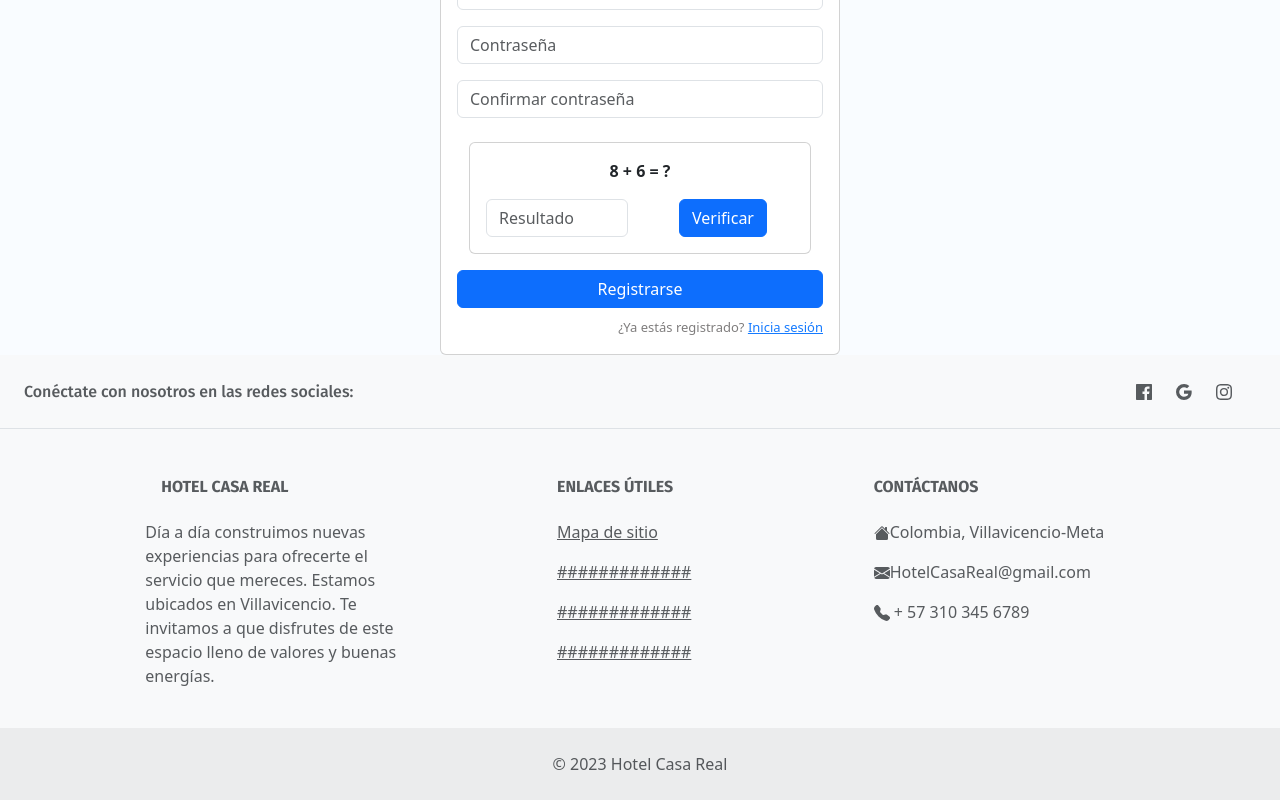
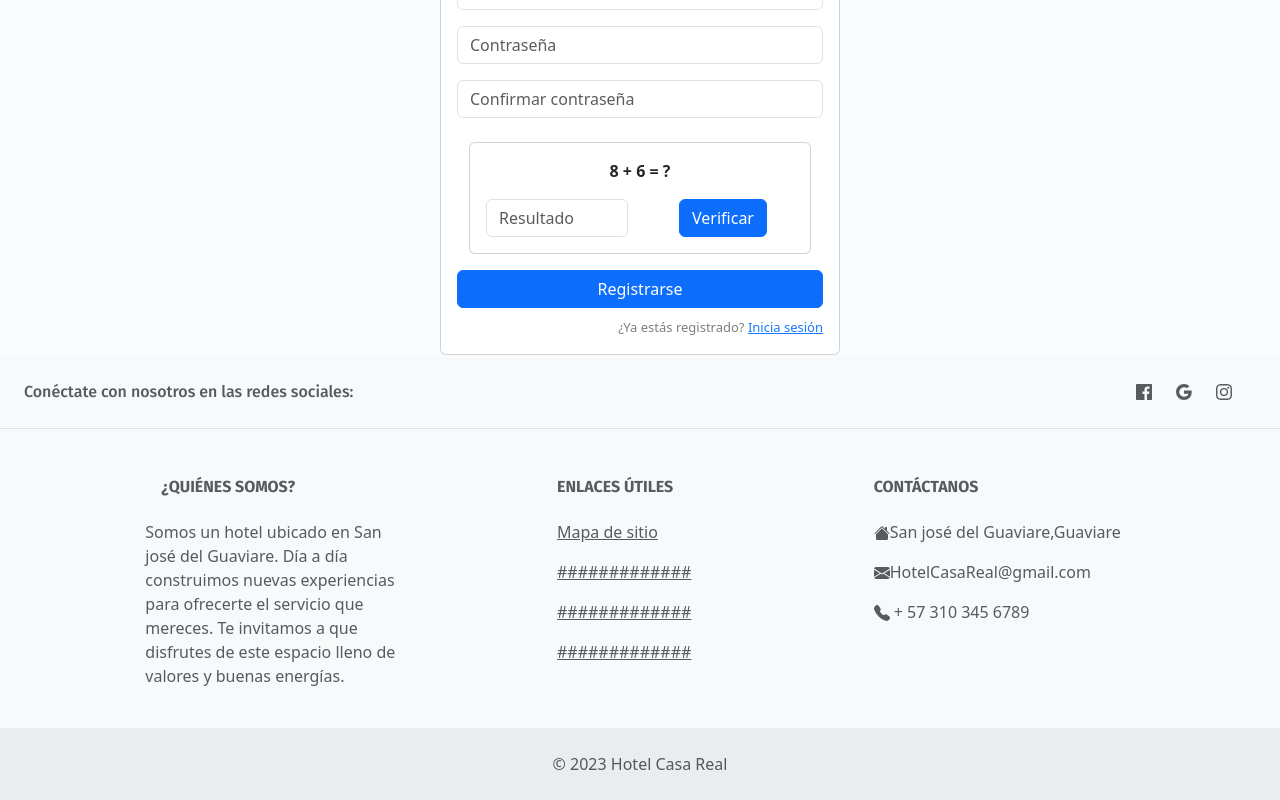
Before and after one commit to mafe987/HotelReserva, a React (Create React App) app: page /registro in a window 1280 px wide. Shown: the part 581-1381 px from the top of the page. Built offline with nearby package versions, Linux system fonts and the light colour scheme.

Commit message:
descripcion

```diff
--- a/src/components/Footer.js
+++ b/src/components/Footer.js
@@ -29,12 +29,11 @@ function Footer() {
             <MDBCol md="3" lg="4" xl="3" className="mx-auto mb-4">
               <h6 className="text-uppercase fw-bold mb-4">
                 <MDBIcon icon="gem" className="me-3" />
-                Hotel Casa Real
+                ¿Quiénes somos?
               </h6>
               <p>
-              Día a día construimos nuevas experiencias para ofrecerte el servicio que mereces.
-              Estamos ubicados en Villavicencio.
-              Te invitamos a que disfrutes de este espacio lleno de valores y buenas energías.
+              Somos un hotel ubicado en San josé del Guaviare. Día a día construimos nuevas experiencias
+              para ofrecerte el servicio que mereces. Te invitamos a que disfrutes de este espacio lleno de valores y buenas energías.
               </p>
             </MDBCol>
             <MDBCol md="3" lg="2" xl="2" className="mx-auto mb-4">
@@ -65,7 +64,7 @@ function Footer() {
               <h6 className="text-uppercase fw-bold mb-4">Contáctanos</h6>
               <p>
                 <BsFillHouseFill />
-                  Colombia, Villavicencio-Meta
+                   San josé del Guaviare,Guaviare
               </p>
               <p>
                 <BsFillEnvelopeFill/>
```
